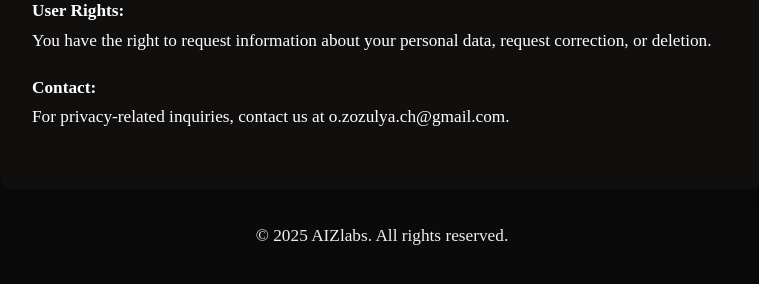
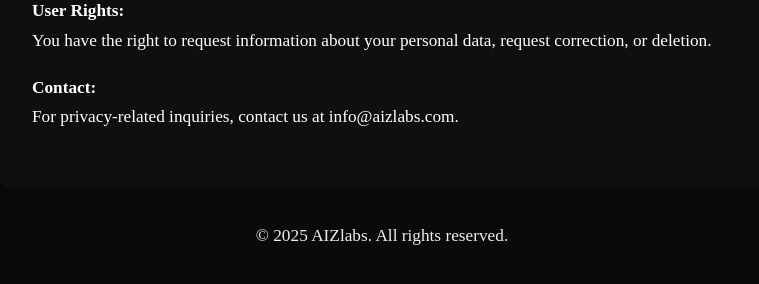
Before and after one commit to zozulya/aizlabs, a Jekyll site: the page built from privacy-policy.md, in a window 1280 px wide. Shown: the part 508-792 px from the top of the page, without its empty margins (258-1017 px from the left). Built offline with Jekyll 4.4.1, drawn with Linux system fonts in a browser that asks for light colours.

Commit message:
change email

```diff
--- a/privacy-policy.md
+++ b/privacy-policy.md
@@ -19,4 +19,4 @@ This website does not use analytics or third-party tracking services.
 You have the right to request information about your personal data, request correction, or deletion.
 
 **Contact:**
-For privacy-related inquiries, contact us at o.zozulya.ch@gmail.com.
+For privacy-related inquiries, contact us at info@aizlabs.com.
```
